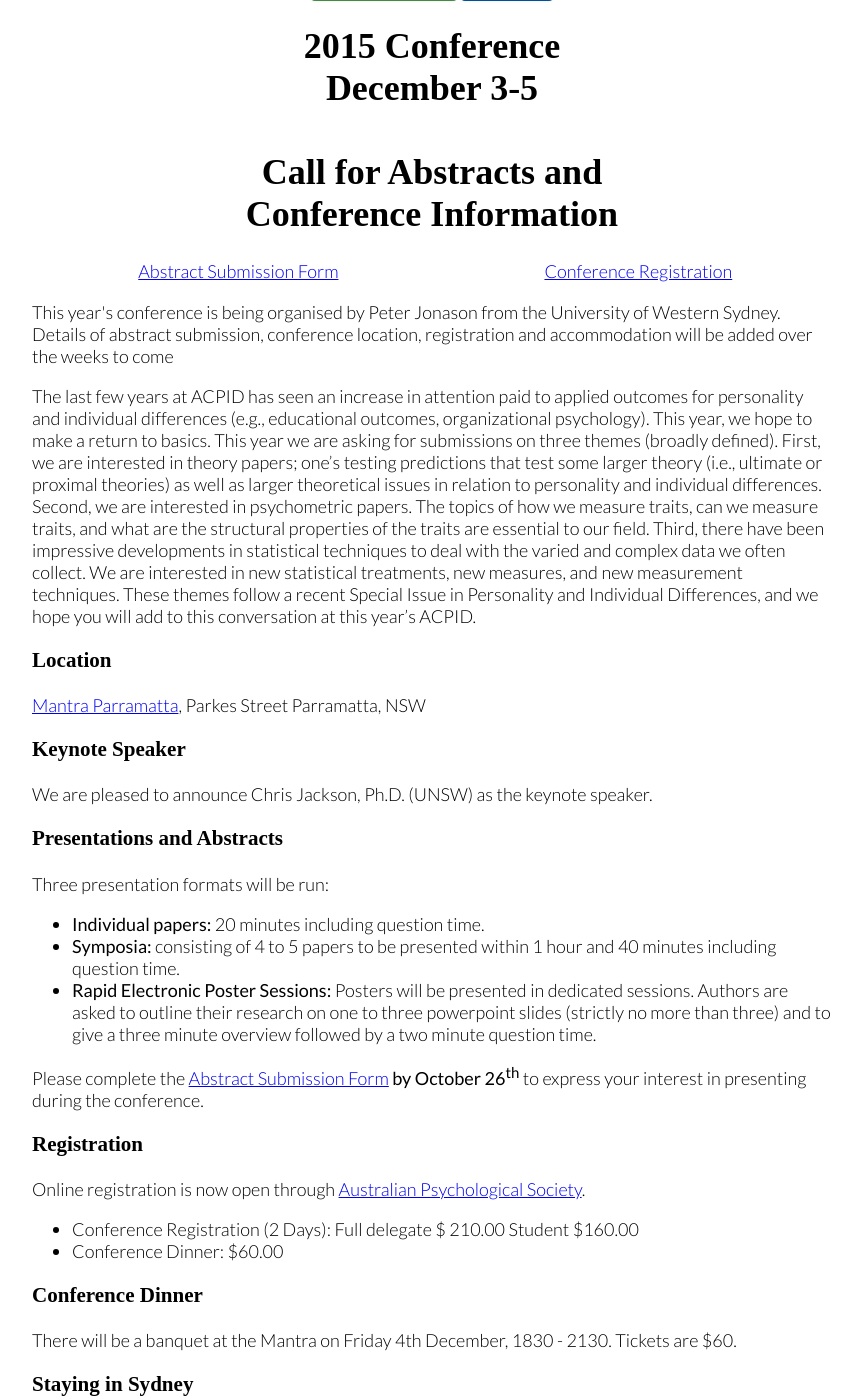
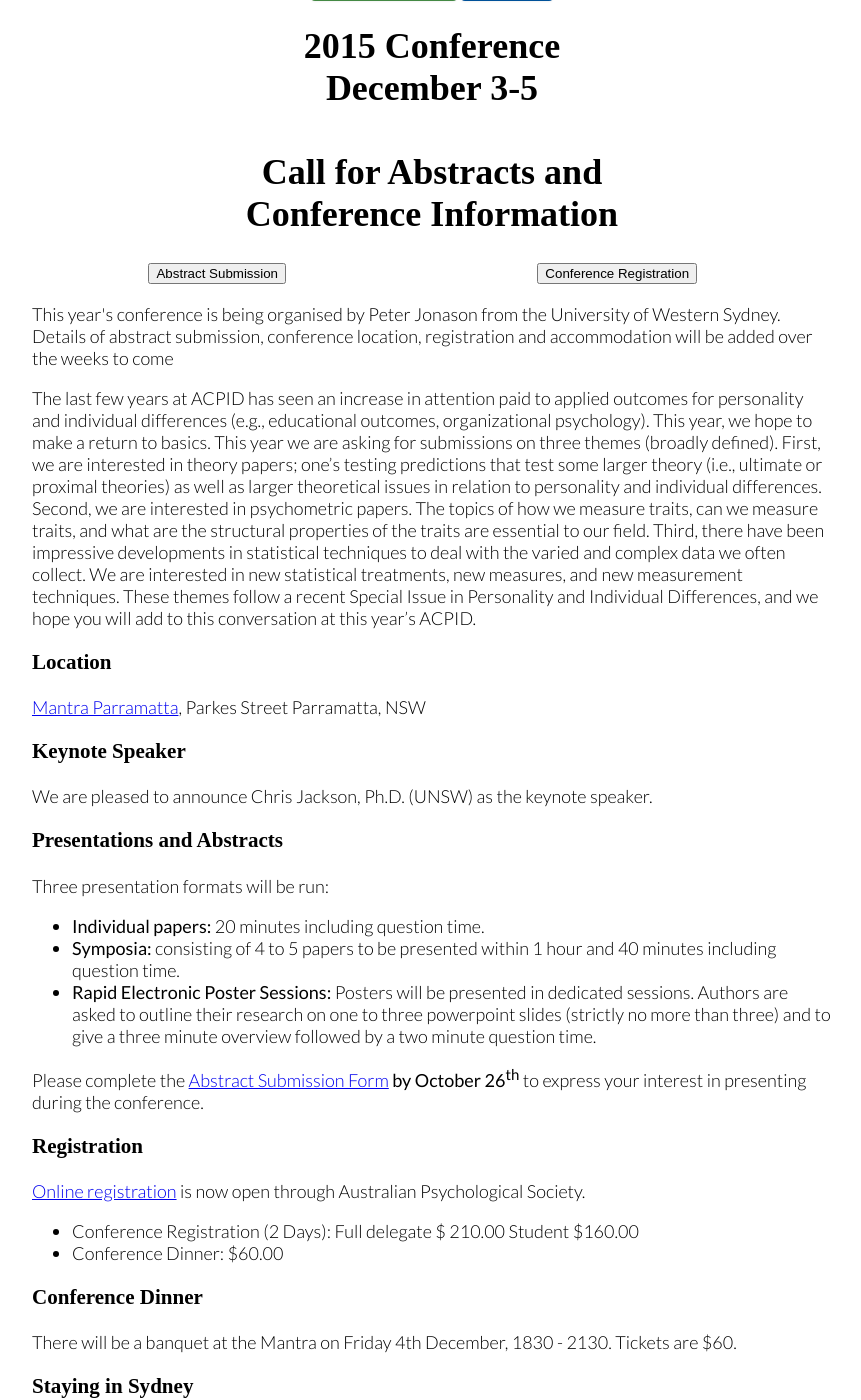
Before and after one commit to acpid/acpid.github.io, a Jekyll site: the page built from 2015.html, in a window 1280 px wide and 1400 px high, scrolled down 210 px. Shown: the whole window, without its empty margins (208-1069 px from the left). Built offline with Jekyll 4.4.1, drawn with Linux system fonts in a browser that asks for light colours; some web fonts are replaced.

```diff
--- a/2015.html
+++ b/2015.html
@@ -16,11 +16,10 @@ layout: default
 <table cellspacing="0" style="width: 100%; text-align: center;">
   <tr>
     <td>
-      <a href="https://uwsssap.co1.qualtrics.com/SE/?SID=SV_9BQYKX0DB5L7bSZ"target="_blank">Abstract Submission Form</a>
+       <button type="button" onclick= "https://uwsssap.co1.qualtrics.com/SE/?SID=SV_9BQYKX0DB5L7bSZ"> Abstract Submission</button>
     </td>
     <td>
-      <a href="https://events.psychology.org.au/ei/getdemo.ei?id=1620&s=_3900ODKLV">Conference Registration</a>
-     </td>
+     <button type="button" onclick= "https://events.psychology.org.au/ei/getdemo.ei?id=1620&s=_3900ODKLV"> Conference Registration</button></td>
   </tr>
 </table>
 
@@ -74,11 +73,10 @@ Please complete the <a href="https://uwsssap.co1.qualtrics.com/SE/?SID=SV_9BQYKX
 </p>
 
 
-
 <h3>Registration</h3>
 
 <p>
-Online registration is now open through <a href="https://events.psychology.org.au/ei/getdemo.ei?id=1620&s=_3900ODKLV"target="_blank">Australian Psychological Society</a>.
+<a href="https://events.psychology.org.au/ei/getdemo.ei?id=1620&s=_3900ODKLV"target="_blank">Online registration</a> is now open through Australian Psychological Society.
 </p>
 
 <ul>
```
